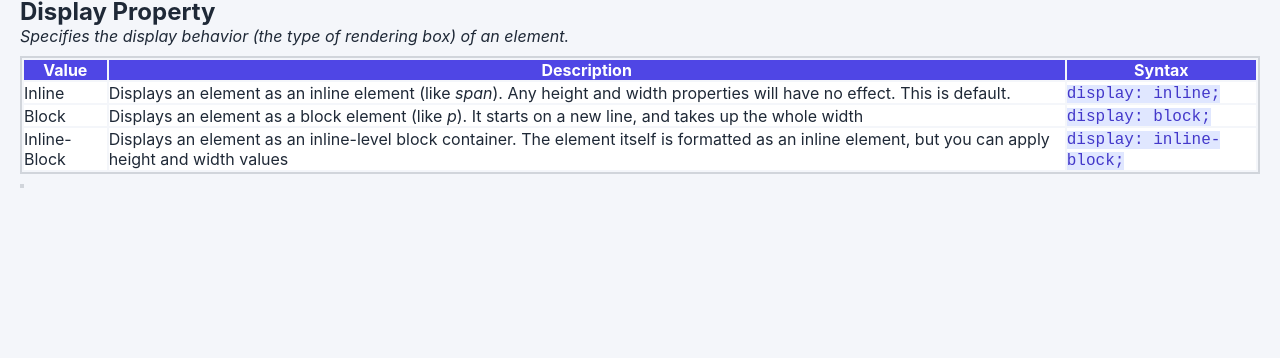
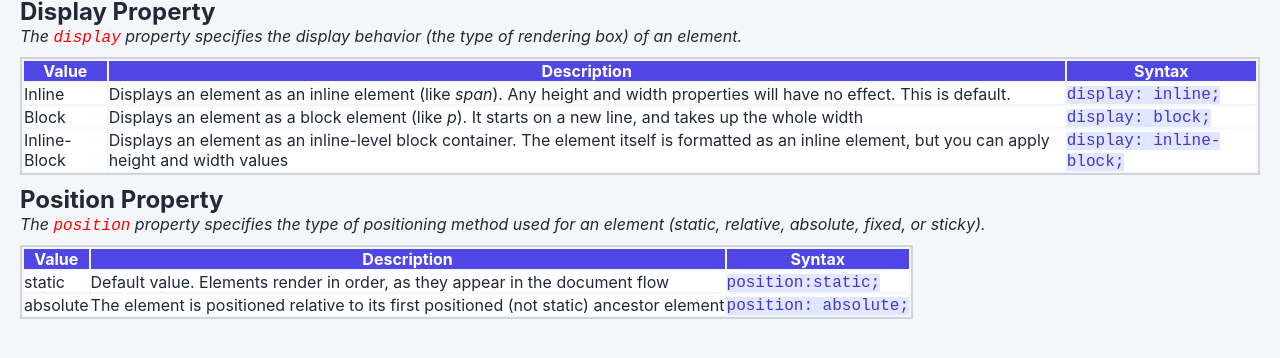
Before and after one commit to mnav08/Cheatsheet-project, a plain HTML site: page index.html in a window 1280 px wide. Shown: the part 62-420 px from the top of the page. Drawn offline with Linux system fonts and the light colour scheme.

Commit message:
Progress on 2nd table

```diff
--- a/index.html
+++ b/index.html
@@ -10,7 +10,7 @@
     <h1>Display &amp; Positioning Properties Reference</h1>
 
     <h2>Display Property</h2>
-    <p>Specifies the display behavior (the type of rendering box) of an element.</p>
+    <p>The <i>display</i> property specifies the display behavior (the type of rendering box) of an element.</p>
     <!--Table Data for Display-->
     <table >
         <thead>
@@ -48,8 +48,29 @@
     </table>
 
      <!--Table Data for Positioning-->
+     <h2>Position Property</h2>
+    <p>The <i>position</i> property specifies the type of positioning method used for an element (static, relative, absolute, fixed, or sticky).</p>
      <table >
+       <thead>
+            <tr>
+                <th>Value</th>
+                <th>Description</th>
+                <th>Syntax</th>
+            </tr>
+        </thead>
+        <tbody>
+            <tr>
+                <td>static</td>
+                <td>Default value. Elements render in order, as they appear in the document flow</td>
+                <td><span class="code">position:static;</span></td>
+            </tr>
 
+            <tr>
+                <td>absolute</td>
+                <td>The element is positioned relative to its first positioned (not static) ancestor element</td>
+                <td><span class="code">position: absolute;</span></td>
+            </tr>
+        </tbody>
      </table>
 </body>
 </html>
--- a/styles.css
+++ b/styles.css
@@ -18,7 +18,10 @@ h1{
 p{
     font-style: italic;
 }
-
+body p i{
+    color: red;
+    font-family: 'Courier New', Courier, monospace; ;
+}
 /*Display table styles */
 table{
     border: 2px solid #D1D5DB;
```
